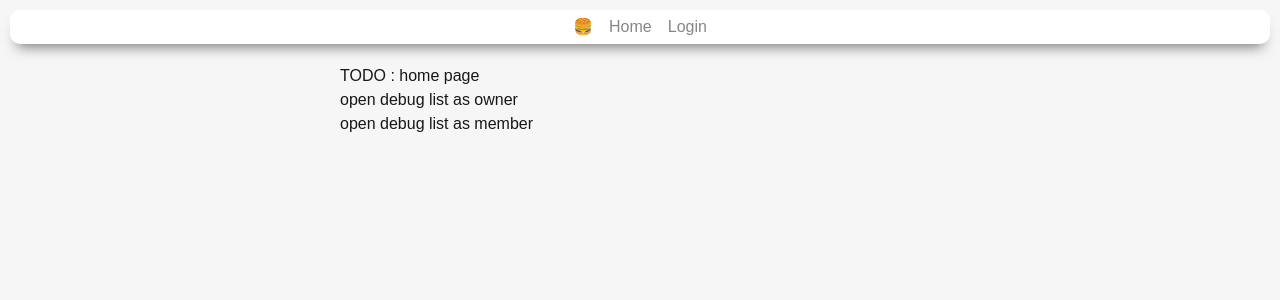
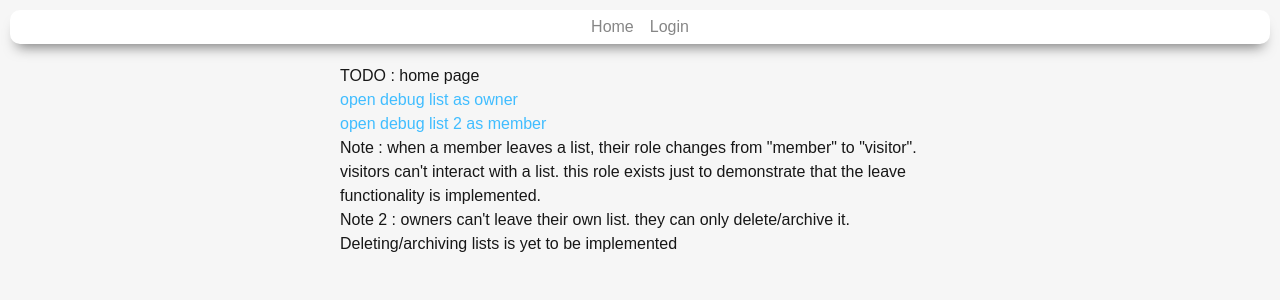
Before and after one commit to aznoH333/ShoppingListUU, a Next.js app in the folder frontend/: page / in a window 1280 px wide. Shown: the top 300 px of the page. Built offline with nearby package versions, Linux system fonts and the light colour scheme.

Commit message:
final changes

```diff
--- a/frontend/src/app/page.module.css
+++ b/frontend/src/app/page.module.css
@@ -12,3 +12,8 @@
     flex-direction: column;
     gap: 10px;
 }
+
+.link {
+    color: var(--color-primary);
+    cursor: pointer;
+}
--- a/frontend/src/app/page.tsx
+++ b/frontend/src/app/page.tsx
@@ -1,4 +1,5 @@
-import Image from "next/image";
+
+import styles from "./page.module.css";
 
 export default function Home() {
   return (
@@ -10,9 +11,19 @@ export default function Home() {
     >
 
         <div>TODO : home page</div>
-        <a href={"/list/0"}>open debug list as owner</a>
-        <a href={"/list/1"}>open debug list as member</a>
+        <a href={"/list/0"} className={styles.link}>open debug list as owner</a>
+        <a href={"/list/1"} className={styles.link}>open debug list 2 as member</a>
 
+
+        <p>
+            Note : when a member leaves a list, their role changes from "member" to "visitor".
+            visitors can't interact with a list. this role exists just to demonstrate
+            that the leave functionality is implemented.
+        </p>
+        <p>
+            Note 2 : owners can't leave their own list. they can only delete/archive it.
+            Deleting/archiving lists is yet to be implemented
+        </p>
     </div>
   );
 }
--- a/frontend/src/modules/list/listItems/ListItems.tsx
+++ b/frontend/src/modules/list/listItems/ListItems.tsx
@@ -98,7 +98,7 @@ export function ListItems({loggedInUser, list, updateList}: ListItemsProps) {
 
 
         <div className={styles.itemContainer}>
-            <ShoppingItemList items={filteredItems} checkButtonClicked={toggleItemState}/>
+            <ShoppingItemList items={filteredItems} checkButtonClicked={userRights.canCompleteItems ? toggleItemState : undefined}/>
         </div>
 
         {userRights.canAddItems && (
--- a/frontend/src/modules/navbar/Navbar.tsx
+++ b/frontend/src/modules/navbar/Navbar.tsx
@@ -9,8 +9,7 @@ interface NavbarProps {
 export function Navbar({}: NavbarProps) {
     return <div className={styles.container}>
         <div className={styles.body}>
-            <a className={styles.logo} href={"/"}>🍔</a>
-            <a className={styles.navLink}>Home</a>
+            <a className={styles.navLink} href={"/"}>Home</a>
             <a className={styles.navLink}>Login</a>
         </div>
     </div>
```
